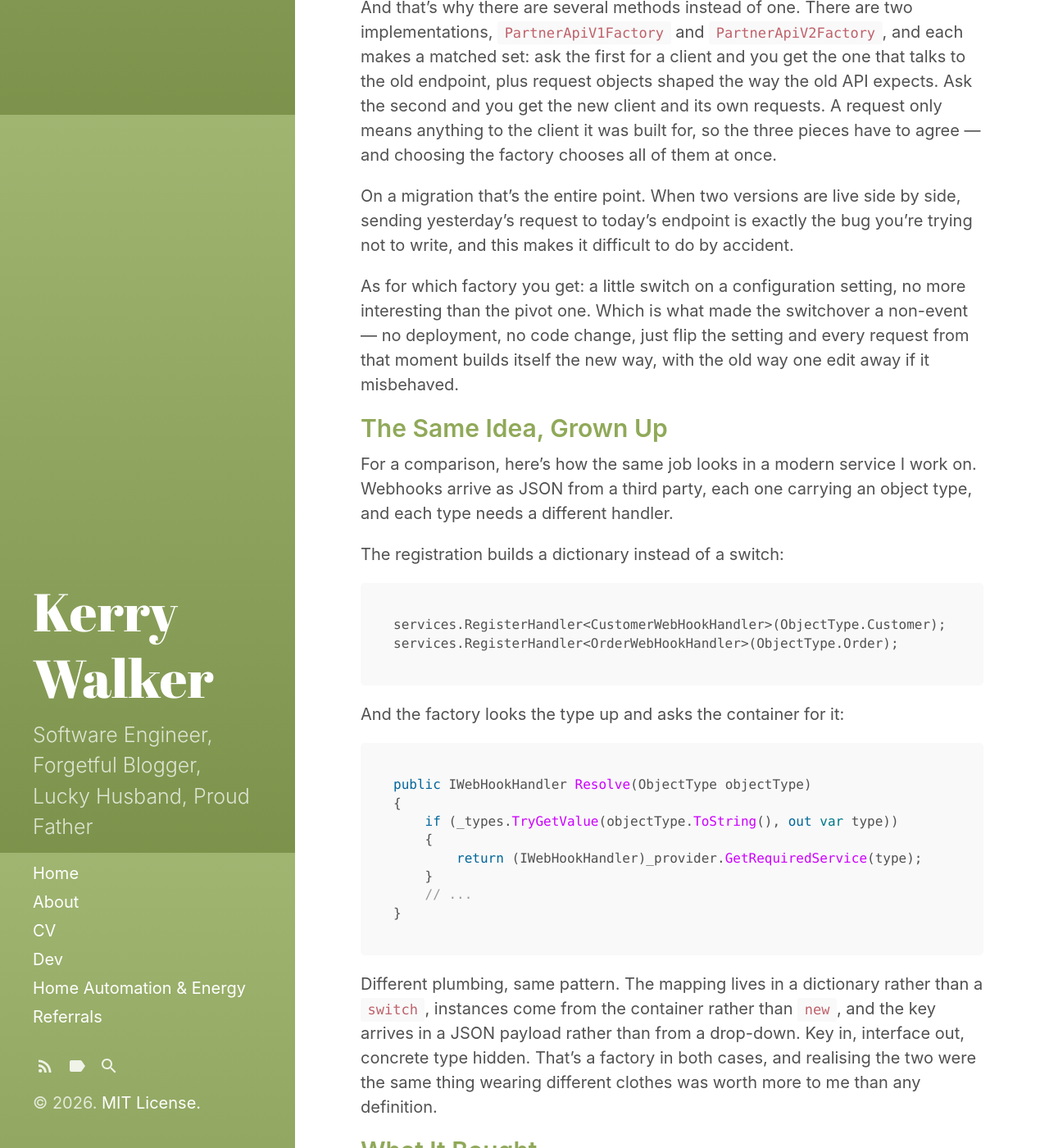
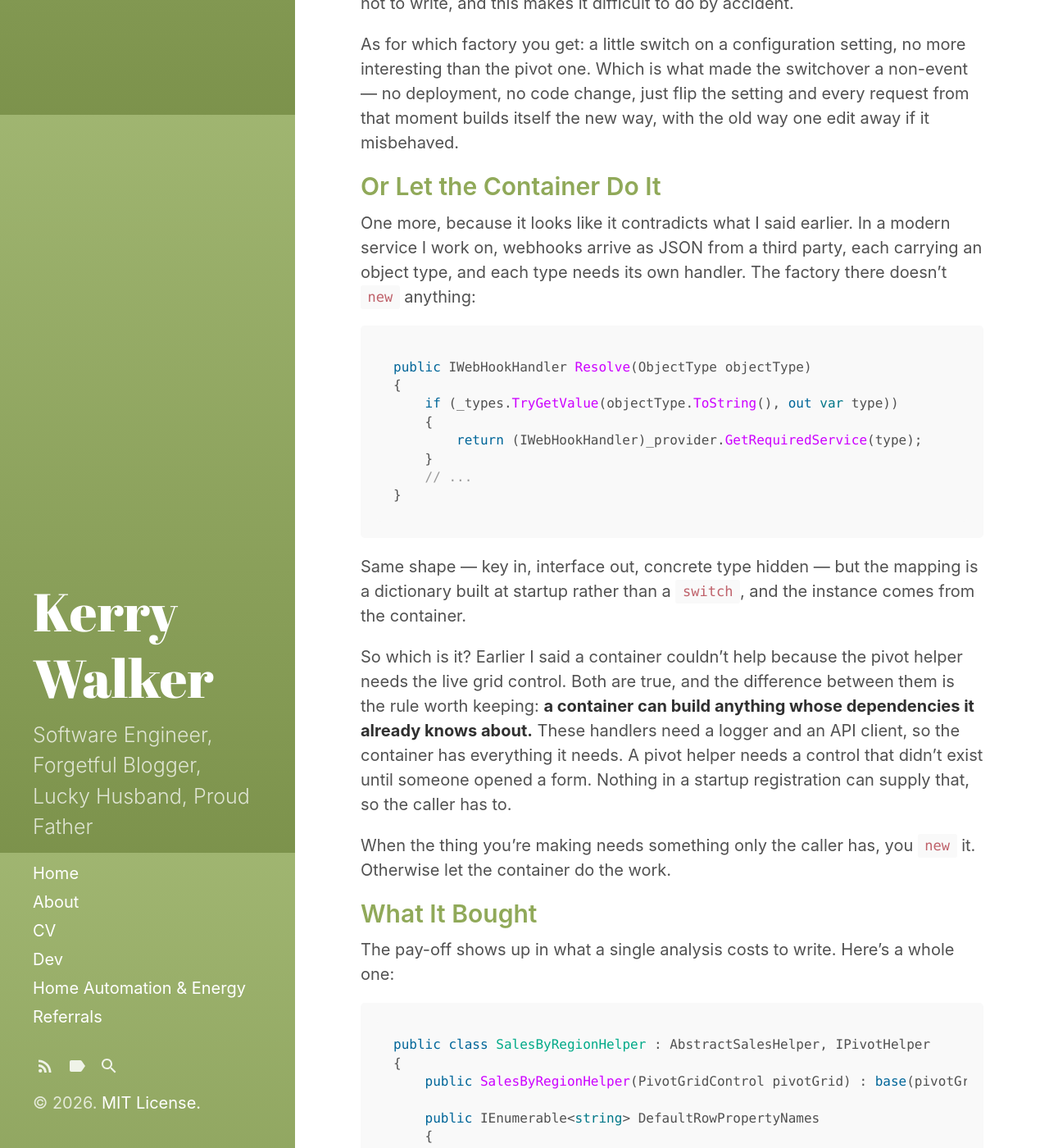
Before and after one commit to KerryWalker/KerryWalker.github.io, a Jekyll site: the page built from _posts/2026-09-16-i-called-it-a-factory.md, in a window 1280 px wide and 1400 px high, scrolled down 4360 px. Shown: the whole window at 82% size. Built offline with Jekyll 4.4.1, drawn with Linux system fonts in a browser that asks for light colours; comment, search, counter and statistics services are not loaded; some of the changed text lies outside the part shown.

Commit message:
Trim factory post and rework the container contrast
- Drop the switch default and the exception aside
- Cut the webhook registration snippet, keeping only the Resolve method
- Halve the example helper class
- State the container-vs-new rule once, where the two examples sit
  side by side, instead of twice

````diff
--- a/_posts/2026-09-16-i-called-it-a-factory.md
+++ b/_posts/2026-09-16-i-called-it-a-factory.md
@@ -65,9 +63,7 @@ public class PivotHelperFactory
 
 That's it. The drop-down gives you an enum value, the factory hands back an `IPivotHelper`, and the screen never learns which class it got.
 
-(One thing I'd change, fifteen years on: that `default` throws the wrong exception. Nothing is unimplemented — the caller has passed a value I don't handle, which is what `ArgumentOutOfRangeException` is for. It's a small thing, but the wrong exception sends whoever hits it hunting for missing code that was never missing. My own code, so I can be rude about it.)
-
-There's a second reason this isn't done with dependency injection, and it's a better one than "there was no container". Look at the second parameter. The helper needs the live grid control off the screen — a real object that exists only once the form is up. A container can't hand you that; it doesn't know about it. Whenever the thing you're creating needs something only the caller has, a plain factory method beats a container, even in a modern app that's full of DI.
+There's a second reason this isn't done with dependency injection, and it's a better one than "there was no container". Look at the second parameter. The helper needs the live grid control off the screen — a real object that doesn't exist until someone opens the form. Hold that thought, because it turns out to be the thing that decides which kind of factory you want.
 
 ## So Is It Actually a Factory?
 
@@ -81,9 +77,7 @@ The Gang of Four book has two patterns with "factory" in the name, and this is n
 
 A switch on an enum that returns one of eighteen implementations is neither. It never made the book. It picked up the name **Simple Factory** afterwards, because developers kept writing it regardless of what the catalogue said, and it needed calling something.
 
-So I'd been comparing my code against two definitions that don't describe it, and quietly assuming I'd got it wrong. I hadn't. I'd written the version that turns up in real code far more often than either of the ones that got the official names.
-
-The lesson I'd take from that isn't about factories. It's that "is this really pattern X?" is usually the least interesting question you can ask. The useful question is whether the thing hides a decision that would otherwise be splattered across the codebase. Mine does. Everything else is filing.
+So I'd spent years comparing my code against two definitions that don't describe it, and quietly assuming I'd got it wrong. I hadn't. And the lesson isn't really about factories: "is this properly pattern X?" is usually the least interesting question you can ask. The useful one is whether the thing hides a decision that would otherwise be splattered across the codebase. Mine does. Everything else is filing.
 
 ## What the Real One Looks Like
 
@@ -117,18 +111,9 @@ On a migration that's the entire point. When two versions are live side by side,
 
 As for which factory you get: a little switch on a configuration setting, no more interesting than the pivot one. Which is what made the switchover a non-event — no deployment, no code change, just flip the setting and every request from that moment builds itself the new way, with the old way one edit away if it misbehaved.
 
-## The Same Idea, Grown Up
+## Or Let the Container Do It
 
-For a comparison, here's how the same job looks in a modern service I work on. Webhooks arrive as JSON from a third party, each one carrying an object type, and each type needs a different handler.
-
-The registration builds a dictionary instead of a switch:
-
-```csharp
-services.RegisterHandler<CustomerWebHookHandler>(ObjectType.Customer);
-services.RegisterHandler<OrderWebHookHandler>(ObjectType.Order);
-```
-
-And the factory looks the type up and asks the container for it:
+One more, because it looks like it contradicts what I said earlier. In a modern service I work on, webhooks arrive as JSON from a third party, each carrying an object type, and each type needs its own handler. The factory there doesn't `new` anything:
 
 ```csharp
 public IWebHookHandler Resolve(ObjectType objectType)
@@ -141,7 +126,11 @@ public IWebHookHandler Resolve(ObjectType objectType)
 }
 ```
 
-Different plumbing, same pattern. The mapping lives in a dictionary rather than a `switch`, instances come from the container rather than `new`, and the key arrives in a JSON payload rather than from a drop-down. Key in, interface out, concrete type hidden. That's a factory in both cases, and realising the two were the same thing wearing different clothes was worth more to me than any definition.
+Same shape — key in, interface out, concrete type hidden — but the mapping is a dictionary built at startup rather than a `switch`, and the instance comes from the container.
+
+So which is it? Earlier I said a container couldn't help because the pivot helper needs the live grid control. Both are true, and the difference between them is the rule worth keeping: **a container can build anything whose dependencies it already knows about.** These handlers need a logger and an API client, so the container has everything it needs. A pivot helper needs a control that didn't exist until someone opened a form. Nothing in a startup registration can supply that, so the caller has to.
+
+When the thing you're making needs something only the caller has, you `new` it. Otherwise let the container do the work.
 
 ## What It Bought
 
@@ -163,19 +152,10 @@ public class SalesByRegionHelper : AbstractSalesHelper, IPivotHelper
     }
 
     public string DefaultDataPropertyName => nameof(SalesDataDTO.Total);
-
-    public override IEnumerable<string> HiddenPropertyNames
-    {
-        get
-        {
-            yield return nameof(SalesDataDTO.RecordId);
-            yield return nameof(SalesDataDTO.DayOfWeek);
-        }
-    }
 }
 ```
 
-That's not really code so much as a description. Rows, columns, the number in the middle, and two fields the user doesn't need to see. Everything that actually does something — fetching the data, wiring the grid up, handling the drill-down back to the underlying records — lives further up in a base class shared by every analysis of that kind.
+That's not really code so much as a description. Rows, columns, and the number in the middle. Everything that actually does something — fetching the data, wiring the grid up, handling the drill-down back to the underlying records — lives further up in a base class shared by every analysis of that kind.
 
 Those base classes weren't designed up front. They grew. I'd write two analyses over the same sort of data, notice the same code in both, and pull it up into a shared parent. Do that a few times and you end up with a small family of base classes, one per kind of data, each with a handful of concrete analyses under it. I'll come back to that in a later post, because it has a name too.
 
@@ -183,7 +163,7 @@ What a nineteenth analysis costs today depends on the data. If it's another view
 
 ## In Short
 
-A factory is a class whose job is to decide which thing you get, so nothing else has to. Mine switches on an enum and news up a class; the modern one looks a type up in a dictionary and asks the container. Same pattern, different decade.
+A factory is a class whose job is to decide which thing you get, so nothing else has to. Key in, interface out, concrete type hidden. Mine switches on an enum and news up a class, but the shape is the same whether the key comes from a drop-down, a config setting or a payload off the wire.
 
 And if you've ever written one and wondered whether it counts as the real thing, it probably does. The version nearly everybody writes isn't in the book at all, which is a good reminder that the names came after the code, not the other way round.
 
````
Also changed, not shown: other parts of _posts/2026-09-16-i-called-it-a-factory.md (+0 -2 lines).
